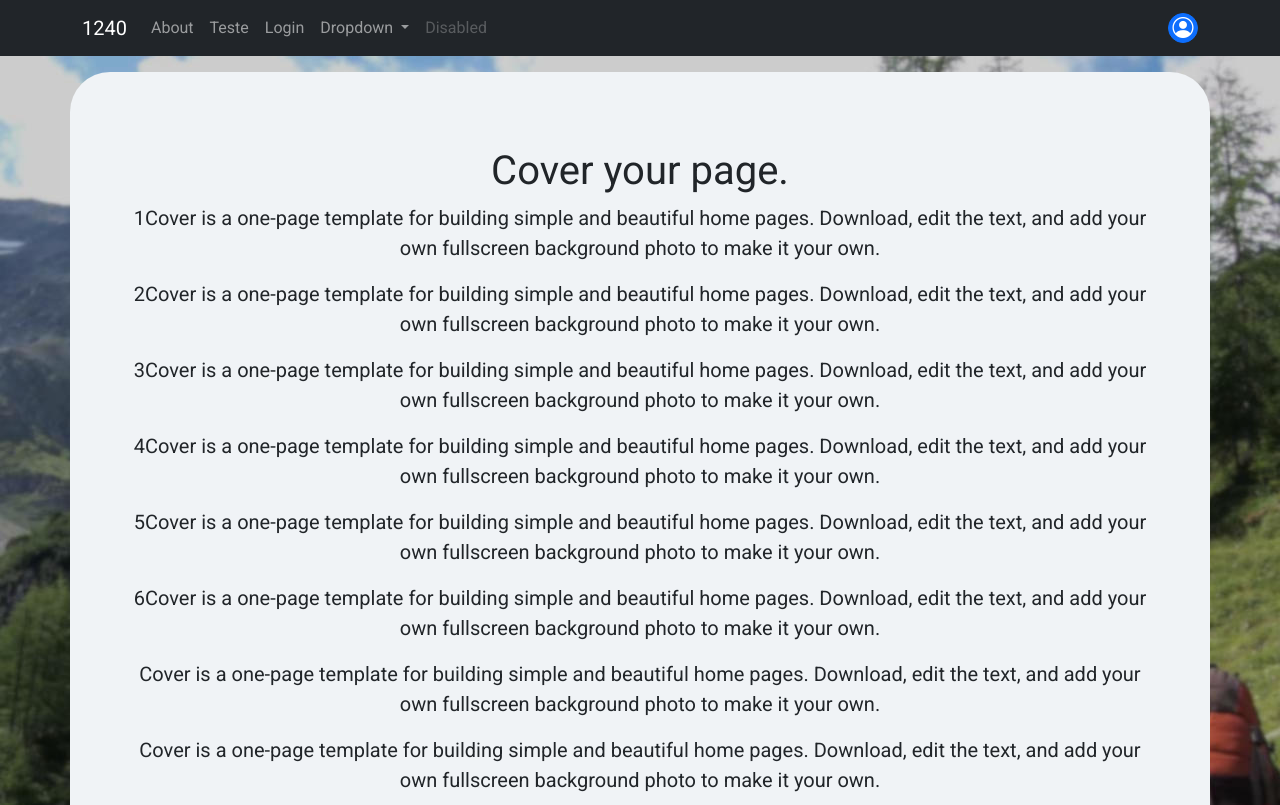
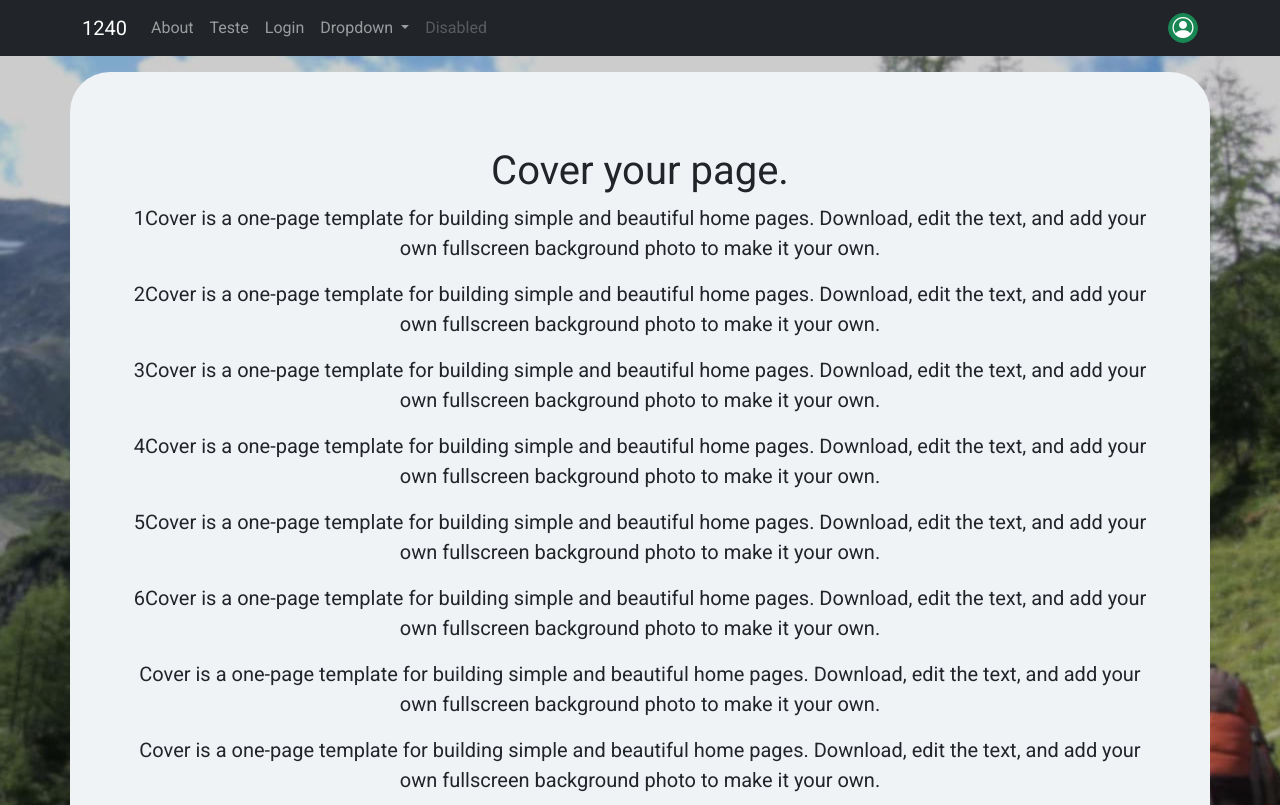
Before and after one commit to shakesac/GLAE-backend, a Vue app in the folder frontend/: page / in a window 1280 px wide. Shown: the top 805 px of the page. Built offline with nearby package versions, Linux system fonts and the light colour scheme.

Commit message:
added bootstrap-icons

```diff
--- a/frontend/package.json
+++ b/frontend/package.json
@@ -11,6 +11,7 @@
     "@popperjs/core": "^2.9.2",
     "axios": "^0.21.1",
     "bootstrap": "^5.0.2",
+    "bootstrap-icons": "^1.5.0",
     "core-js": "^3.6.5",
     "vue": "^3.0.0",
     "vue-router": "^4.0.0-0",
--- a/frontend/src/components/Header.vue
+++ b/frontend/src/components/Header.vue
@@ -32,7 +32,7 @@
             </li>
         </ul>
         <div class="dropdown">
-            <button type="button" class="btn btn-primary btn-circle btn-lg" id=userDropdown data-bs-toggle="dropdown"><i class="bi bi-person-circle"></i></button>
+            <button type="button" class="btn btn-success btn-circle btn-lg" id=userDropdown data-bs-toggle="dropdown"><i class="bi bi-person-circle"></i></button>
             <ul class="dropdown-menu" aria-labelledby="userDropdown">
                 <li><a class="dropdown-item" href="#">Action</a></li>
                 <li><a class="dropdown-item" href="#">Another action</a></li>
```
Also changed, not shown: 1 other file (tests, documents, lock files or other folders).
